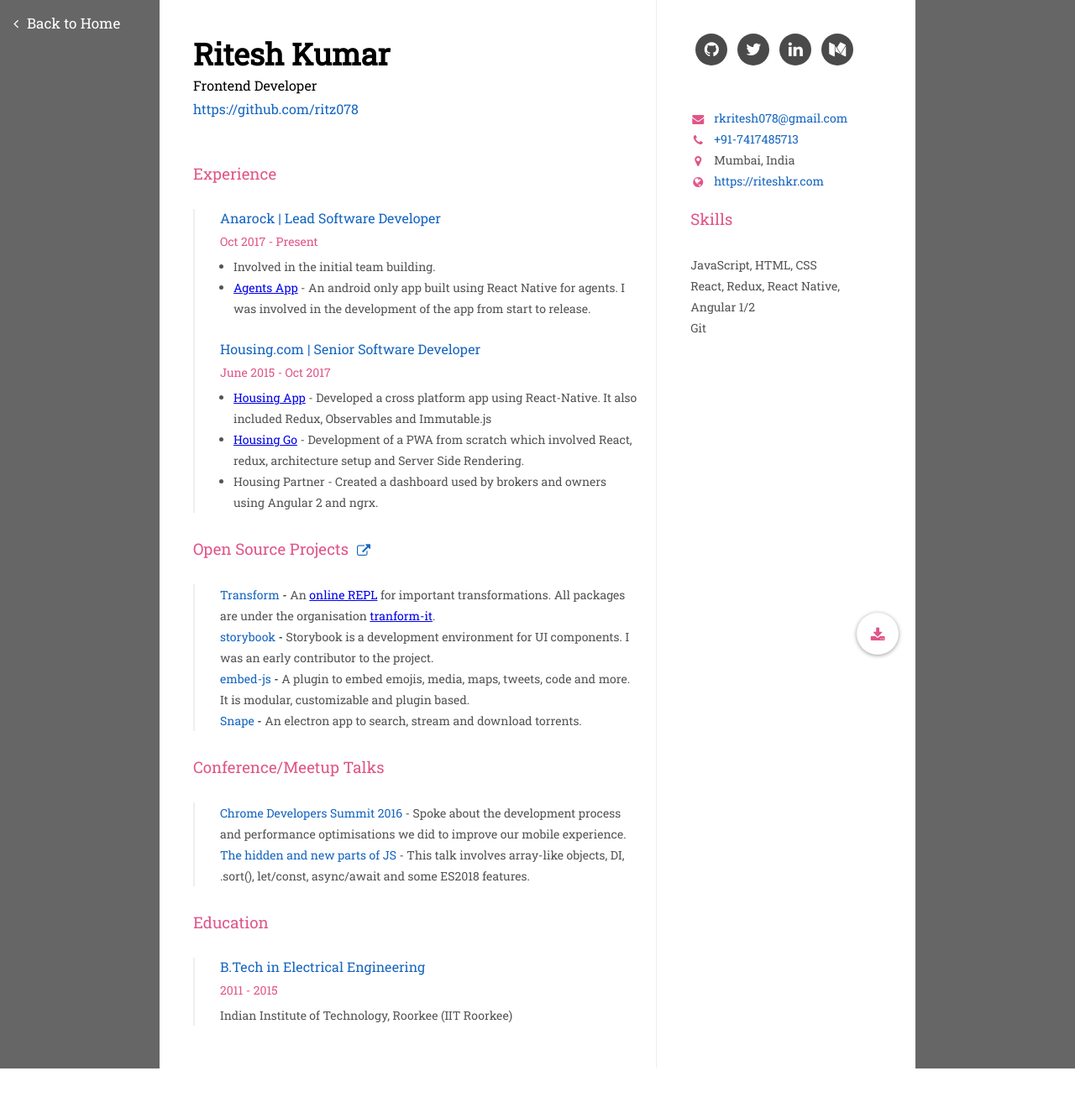
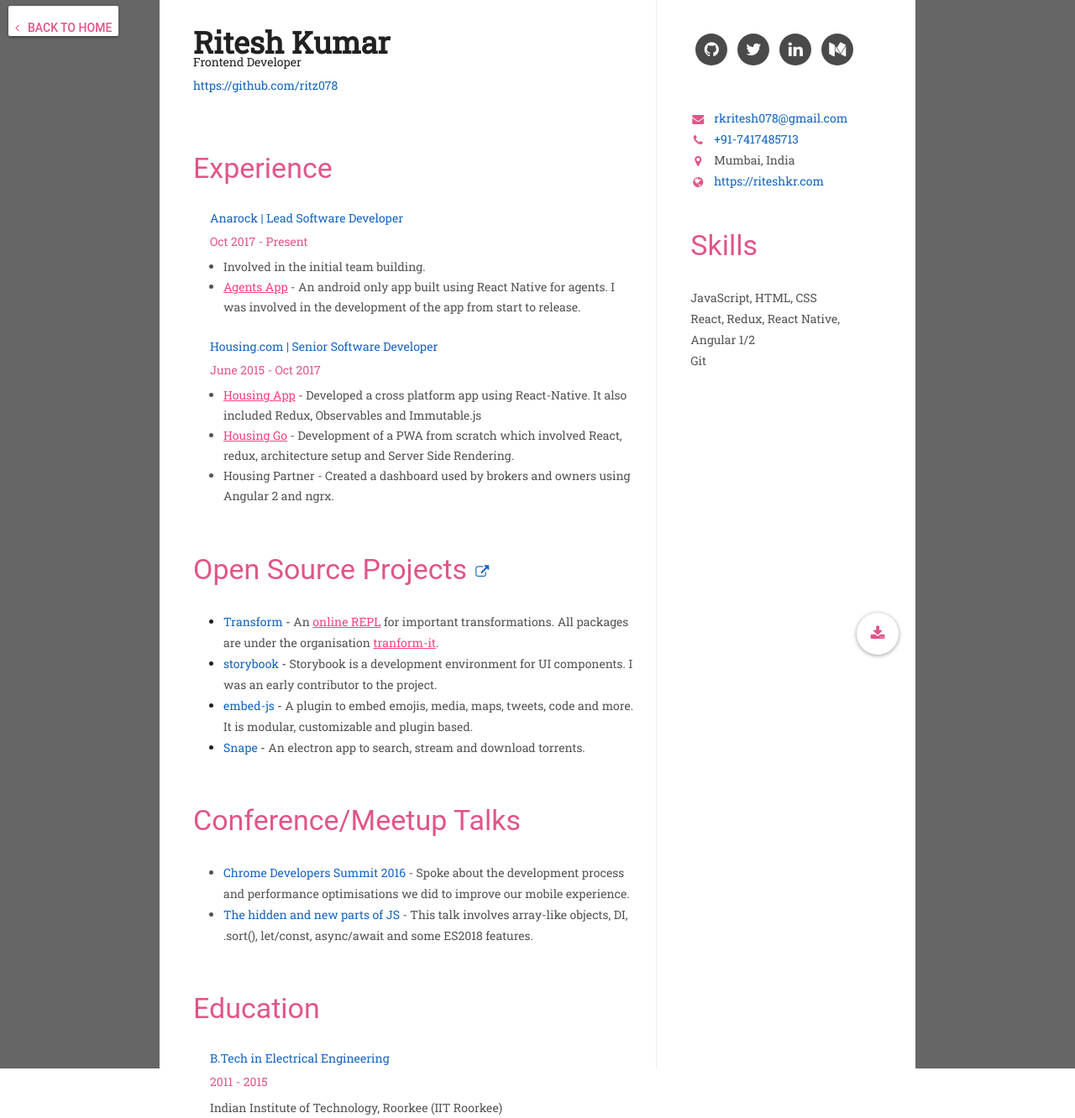
Before and after one commit to ritz078/ritz078.github.io, a Next.js app: page /resume in a window 1280 px wide. Shown: the whole page at 84% size. Before the commit the page ends 1273 px from the top, so only its background shows below. Built offline with nearby package versions, Linux system fonts and the light colour scheme.

Commit message:
update-resume

```diff
--- a/package.json
+++ b/package.json
@@ -17,7 +17,7 @@
   "dependencies": {
     "is-in-browser": "^1.1.3",
     "material-design-lite": "^1.3.0",
-    "next": "5.0.1-canary.16",
+    "next": "5.0.1-canary.17",
     "react": "^16.2.0",
     "react-dom": "^16.2.0",
     "react-github-corner": "^2.1.0",
--- a/pages/_document.js
+++ b/pages/_document.js
@@ -1,3 +1,4 @@
+import React from "react"
 import Document, { Head, Main, NextScript } from "next/document";
 import flush from "styled-jsx/server";
 
@@ -12,10 +13,8 @@
     return (
       <html lang="en-us">
         <Head>
-          <style>{`body { margin: 0 } /* custom! */`}</style>
         </Head>
         <body className="custom_class">
-          {this.props.customValue}
           <Main />
           <NextScript />
         </body>
--- a/pages/resume.js
+++ b/pages/resume.js
@@ -2,6 +2,7 @@
 import Head from "next/head";
 import stylesheet from "styles/base.css";
 import Link from "next/link";
+import materialCss from "material-design-lite/material.css";
 
 const colors = {
   primary: "#e05588"
@@ -69,7 +70,9 @@
     return <div className="wrapper" key="content">
       <Link prefetch href="/" key="link">
         <a className="back">
+          <button className="mdl-button mdl-js-button mdl-button--primary">
             <i className="fa fa-angle-left" />Back to Home
+          </button>
         </a>
       </Link>
         <Head>
@@ -91,6 +94,18 @@
           .wrapper {
             background-color: #666;
             min-height: 100vh;
+          }
+
+          .mdl-button {
+              padding: 8px;
+    border: 0;
+    border-radius: 2px;
+    color: ${colors.primary};
+    outline: none;
+    background-color: white;
+    font-size: 14px;
+    cursor: pointer;
+    box-shadow: 0 2px 2px 0 rgba(0,0,0,.14), 0 3px 1px -2px rgba(0,0,0,.2), 0 1px 5px 0 rgba(0,0,0,0.2);
           }
 
           .name {
@@ -125,6 +140,7 @@
             padding: 40px;
             flex-direction: column;
             padding-right: 20px;
+            padding-bottom: 0;
           }
 
           .right {
@@ -141,9 +157,15 @@
           }
 
           .section-wrapper {
-            border-left: 2px solid #eee;
-            padding-left: 30px;
+            padding-left: 20px;
             margin-bottom: 30px;
+          }
+
+          @media screen and (max-width: 700px) {
+          .section-wrapper {
+            padding-left: 0;
+          }
+
           }
 
           .mb30 {
@@ -180,7 +202,7 @@
           }
 
           .info {
-            margin-bottom: 50px;
+            margin-bottom: 40px;
           }
 
           .designation,
@@ -279,9 +301,9 @@
                 <i className="fa fa-external-link see-more" />
               </a>
             </h3>
-            <div className="section-wrapper oss">
+            <ul className="section-wrapper oss">
               {oss.map(e => (
-                <div key={e.url} className="experience">
+                <li key={e.url} className="experience">
                   <a href={e.url} target="_blank">
                     {e.label}
                   </a>{" "}
@@ -290,21 +312,21 @@
                     className="content"
                     dangerouslySetInnerHTML={{ __html: e.desc }}
                   />
-                </div>
+                </li>
               ))}
-            </div>
+            </ul>
 
             <h3>Conference/Meetup Talks</h3>
             <div className="section-wrapper">
-              <div className="content">
+              <ul className="content">
+                <li>
                   <a href="https://youtu.be/KSWSs9UsNpc?t=3m26s" target="_blank">
                     Chrome Developers Summit 2016
                   </a>{" "}
                   - Spoke about the development process and performance
                   optimisations we did to improve our mobile experience.
-              </div>
-
-              <div className="content">
+                </li>
+                <li>
                   <a
                     href="https://speakerdeck.com/ritz078/the-hidden-and-new-parts-of-js"
                     target="_blank"
@@ -313,7 +335,8 @@
                   </a>{" "}
                   - This talk involves array-like objects, DI, .sort(), let/const,
                   async/await and some ES2018 features.
-              </div>
+                </li>
+              </ul>
             </div>
 
             <h3>Education</h3>
--- a/styles/base.css
+++ b/styles/base.css
@@ -37,19 +37,21 @@
 .back {
     position: fixed;
     display: inline-block;
-    padding: 16px;
+    padding: 7px 10px;
     color: #fff !important;
-    transition: all .2s;
+    cursor: pointer;
+}
+
+@media screen and (max-width: 900px) {
+    .back{
+        right: 0;
+    }
 }
 
 .back i {
     margin-right: 10px;
 }
 
-.back:hover {
-    font-size: 17px;
-}
-
 .oss .experience {
     font-size: 14px;
 }
```
Also changed, not shown: 2 other files (tests, documents, lock files or other folders). Lines whose indentation alone changed are shown as unchanged.
